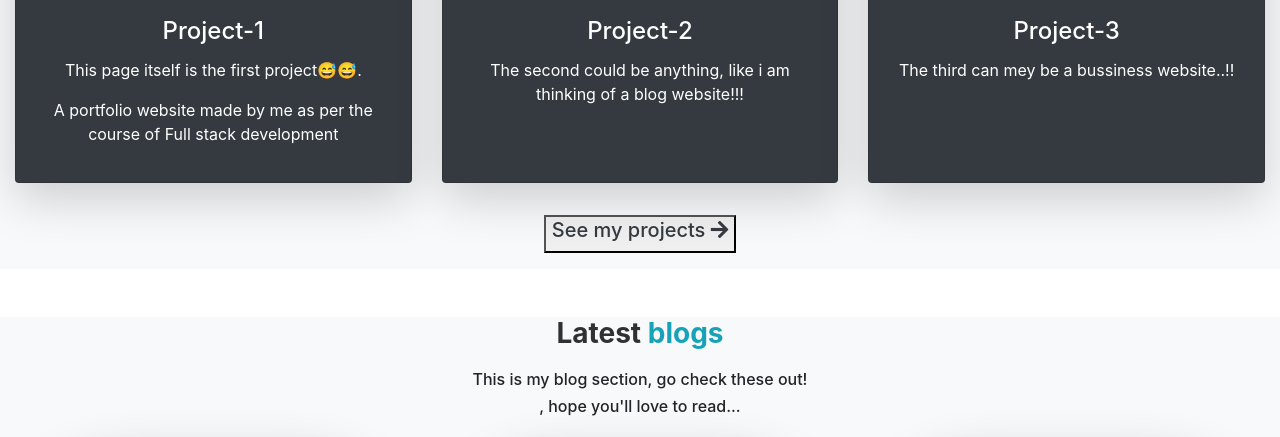
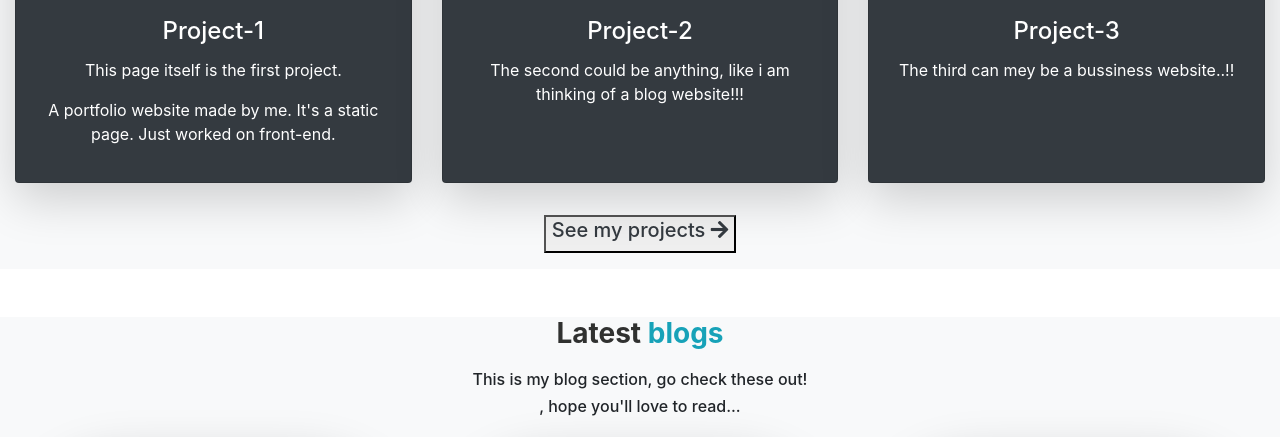
Before and after one commit to prachinit/My-Portfolio, a plain HTML site: page index.html in a window 1280 px wide. Shown: the part 846-1283 px from the top of the page. Drawn offline with nearby package versions, Linux system fonts and the light colour scheme.

Commit message:
Update index.html

```diff
--- a/index.html
+++ b/index.html
@@ -109,10 +109,9 @@
             <img src="card-1.jpg" class="card-img-top" alt="Project-1" />
             <div class="card-body">
               <h4 class="card-title">Project-1</h4>
-              <p>This page itself is the first project😅😅.</p>
+              <p>This page itself is the first project.</p>
               <p>
-                A portfolio website made by me as per the course of Full stack
-                development
+                A portfolio website made by me. It's a static page. Just worked on front-end.
               </p>
               <a href="#" class="stretched-link"></a>
             </div>
```
